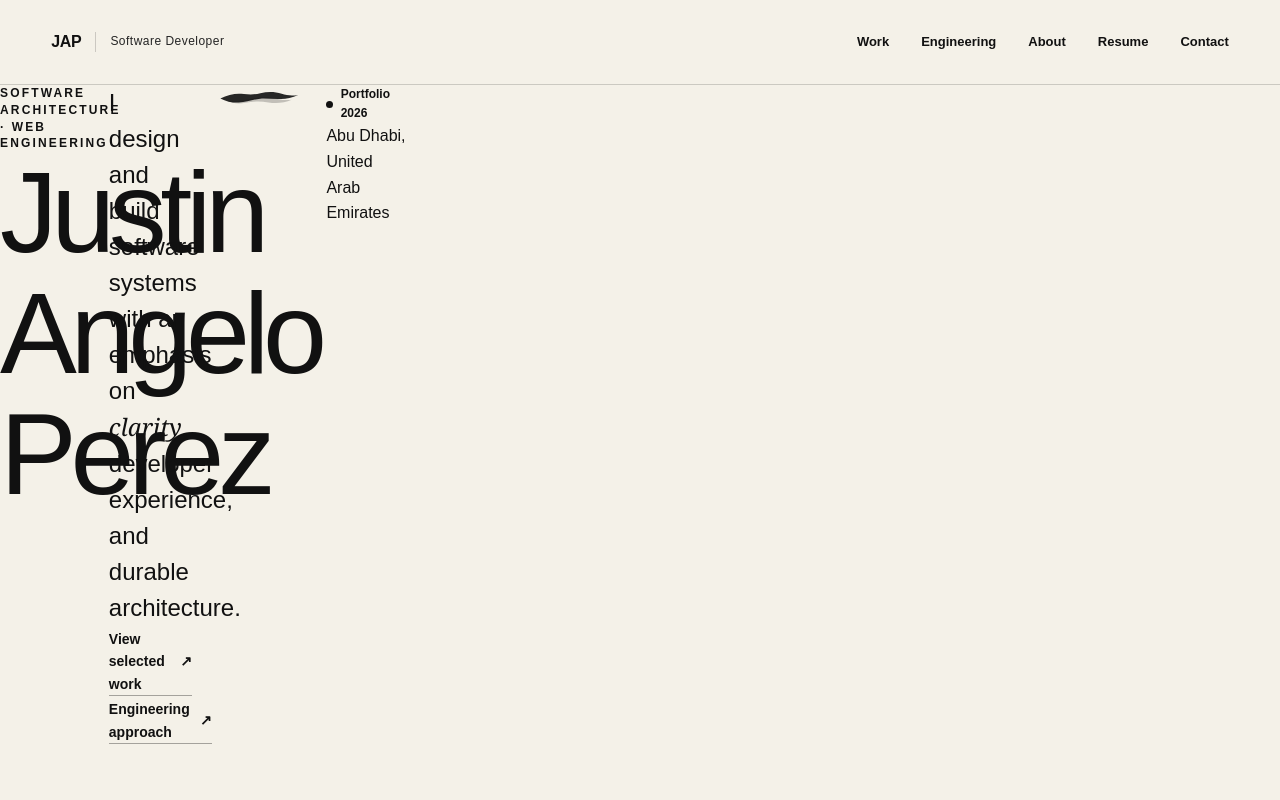
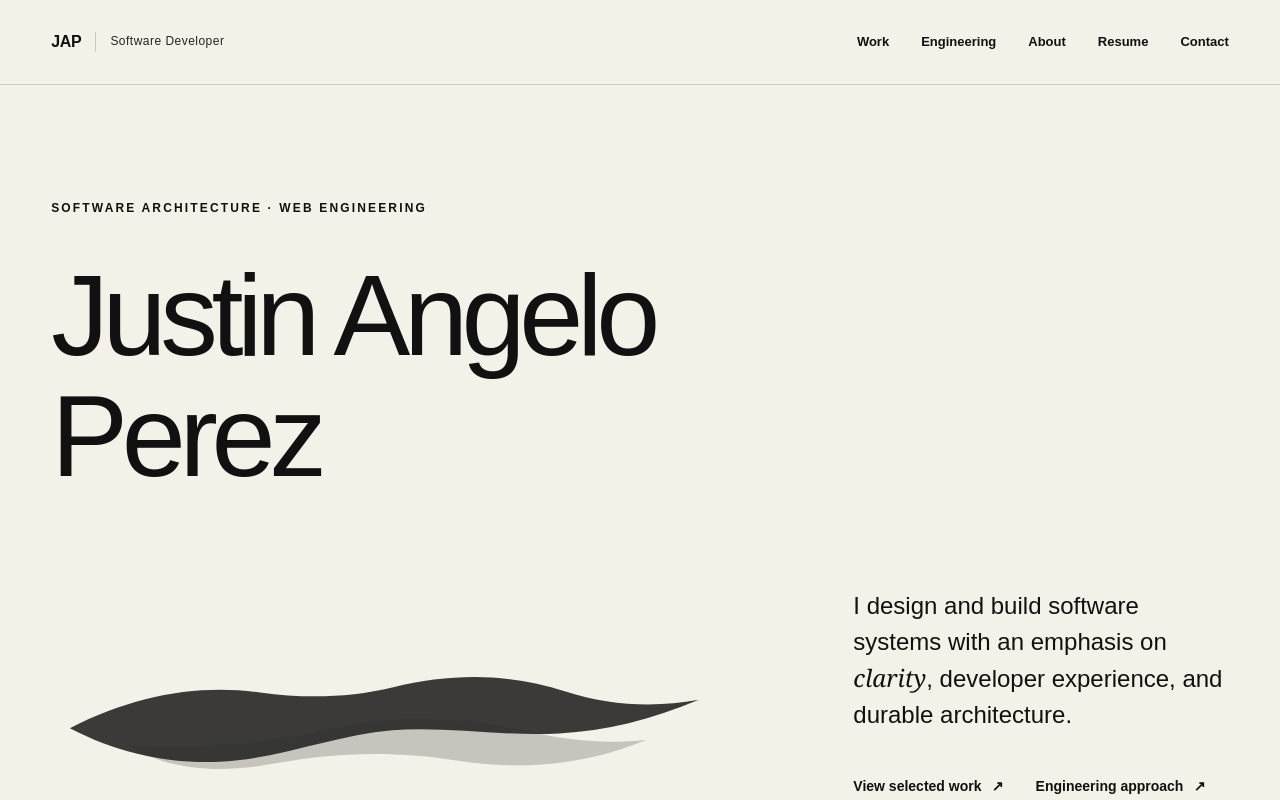
Before and after one commit to justinangeloperez327/portfolio-2026, a Next.js app: page / in a window 1280 px wide. Shown: the top 800 px of the page. Built offline with nearby package versions, Linux system fonts and the light colour scheme.

Commit message:
feat: style homepage hero composition

```diff
--- a/src/app/globals.css
+++ b/src/app/globals.css
@@ -647,3 +647,121 @@ p {
     text-align: left;
   }
 }
+
+
+/* Homepage hero */
+.home-hero {
+  min-height: min(52rem, calc(100svh - 5rem));
+  padding-block: clamp(4rem, 9vw, 8rem) clamp(3rem, 7vw, 6rem);
+  overflow: hidden;
+}
+
+.home-hero__grid {
+  width: min(calc(100% - (var(--space-page) * 2)), var(--content-width));
+  min-height: inherit;
+  margin-inline: auto;
+  align-content: space-between;
+}
+
+.home-hero__intro {
+  grid-column: 1 / -1;
+}
+
+.home-hero__intro .eyebrow {
+  margin-bottom: clamp(1.5rem, 3vw, 3rem);
+}
+
+.home-hero__intro .display {
+  max-width: 10ch;
+  margin-bottom: 0;
+}
+
+.home-hero__statement {
+  grid-column: 1 / -1;
+  align-self: end;
+}
+
+.home-hero__statement .lede {
+  margin-bottom: 2rem;
+}
+
+.home-hero__actions {
+  display: flex;
+  flex-wrap: wrap;
+  gap: 1rem 2rem;
+}
+
+.home-hero__ink {
+  grid-column: 1 / -1;
+  color: var(--color-ink);
+  opacity: 0.9;
+  pointer-events: none;
+}
+
+.home-hero__ink svg {
+  width: min(100%, 42rem);
+}
+
+.home-hero__meta {
+  grid-column: 1 / -1;
+  display: flex;
+  flex-wrap: wrap;
+  gap: 0.75rem 2rem;
+  align-items: center;
+  justify-content: space-between;
+  padding-top: 1rem;
+  border-top: var(--border-hairline);
+}
+
+.home-hero__meta p {
+  margin: 0;
+  color: var(--color-ink-deep);
+  font-size: 0.75rem;
+}
+
+@media (min-width: 64rem) {
+  .home-hero__intro {
+    grid-column: 1 / 10;
+  }
+
+  .home-hero__statement {
+    grid-column: 9 / 13;
+    grid-row: 2;
+  }
+
+  .home-hero__ink {
+    grid-column: 1 / 8;
+    grid-row: 2;
+    align-self: end;
+    padding-top: 3rem;
+  }
+
+  .home-hero__meta {
+    grid-column: 1 / 13;
+    grid-row: 3;
+  }
+}
+
+@media (max-width: 40rem) {
+  .home-hero {
+    min-height: auto;
+  }
+
+  .home-hero__grid {
+    row-gap: 3rem;
+  }
+
+  .home-hero__actions {
+    align-items: flex-start;
+    flex-direction: column;
+  }
+
+  .home-hero__ink {
+    opacity: 0.75;
+  }
+
+  .home-hero__meta {
+    align-items: flex-start;
+    flex-direction: column;
+  }
+}
```
